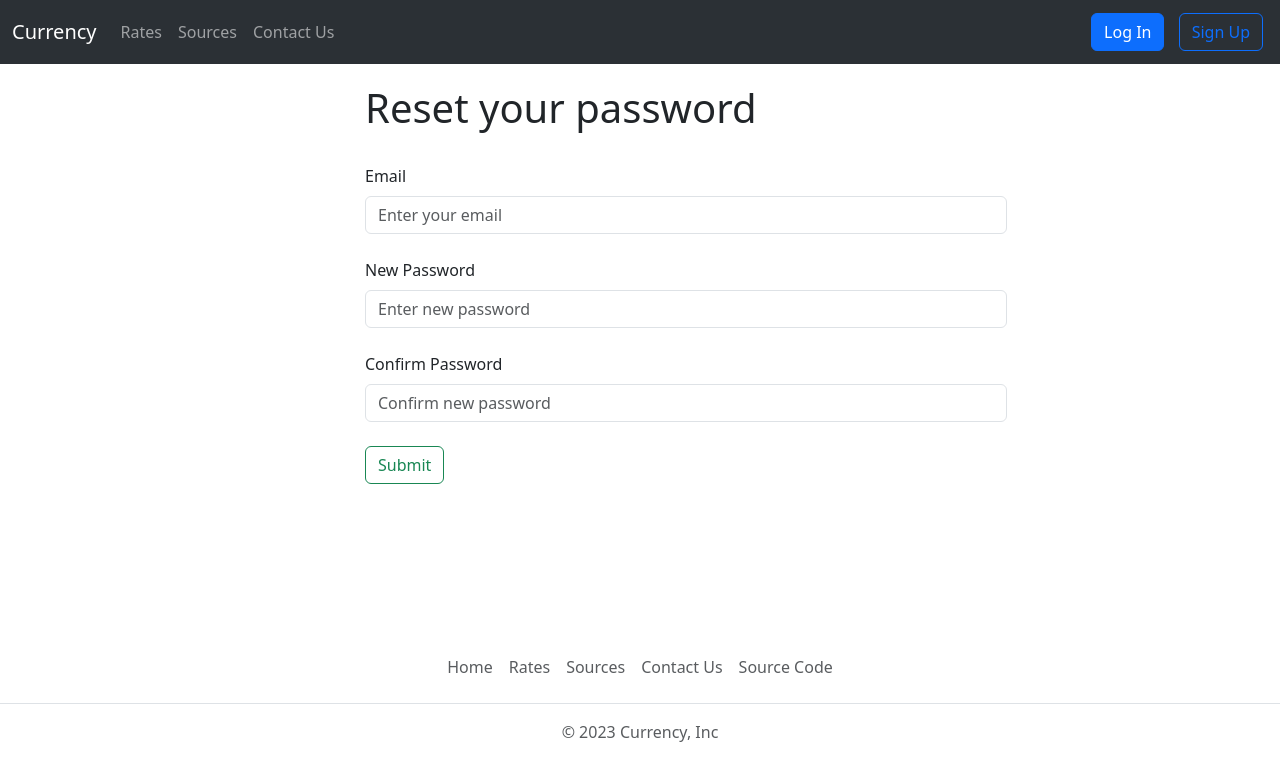
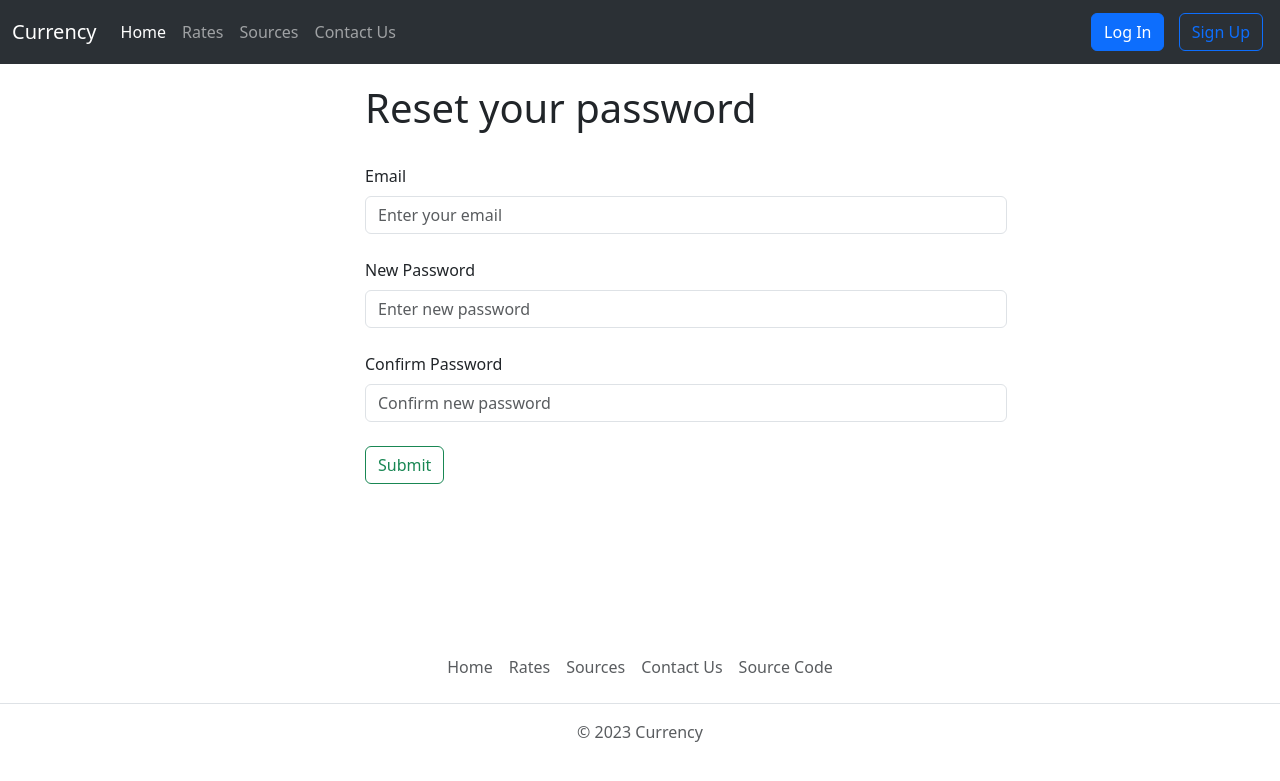
Before and after one commit to nkstlrv/Currency, a Django app: page /auth/password-reset/ in a window 1280 px wide. Shown: the top 781 px of the page. Run offline with Django 4.2, Linux system fonts and the light colour scheme; data comes from the database, SQL or seed files in the repository; some libraries are stand-ins or nearby versions.

Commit message:
source model logo field

```diff
--- a/app/currency/models.py
+++ b/app/currency/models.py
@@ -20,7 +20,9 @@ class Rate(models.Model):
     )
 
     created = models.DateTimeField(auto_now_add=True)
-    source = models.ForeignKey("currency.Source", on_delete=models.CASCADE, related_name='rates')
+    source = models.ForeignKey(
+        "currency.Source", on_delete=models.CASCADE, related_name="rates"
+    )
 
     def __str__(self):
         return f"For {self.currency} --> Buy: {self.buy} | Sell: {self.sell}"
@@ -42,6 +44,7 @@ class ContactUs(models.Model):
 class Source(models.Model):
     name = models.CharField(max_length=64)
     url = models.CharField(max_length=255)
+    logo = models.FileField(default=None, null=True)
 
     def __str__(self):
         return f"{self.name} | {self.url}"
--- a/app/currency/templates/currency/includes/footer.html
+++ b/app/currency/templates/currency/includes/footer.html
@@ -6,5 +6,5 @@
       <li class="nav-item"><a href="{% url 'contact_create' %}" class="nav-link px-2 text-body-secondary">Contact Us</a></li>
       <li class="nav-item"><a href="https://github.com/nkstlrv/currency" class="nav-link px-2 text-body-secondary">Source Code</a></li>
     </ul>
-    <p class="text-center text-body-secondary">© 2023 Currency, Inc</p>
+    <p class="text-center text-body-secondary">© 2023 Currency</p>
   </footer>
--- a/app/currency/templates/currency/includes/navbar.html
+++ b/app/currency/templates/currency/includes/navbar.html
@@ -8,6 +8,9 @@
         <div class="collapse navbar-collapse" id="navbarScroll">
             <ul class="navbar-nav me-auto my-2 my-lg-0 navbar-nav-scroll" style="--bs-scroll-height: 100px;">
 
+                <li class="nav-item">
+                    <a class="nav-link active" aria-current="page" href="{% url 'home' %}">Home</a>
+                </li>
 
                 <li class="nav-item">
                     <a class="nav-link silent" aria-current="page" href="{% url 'rates_table' %}">Rates</a>
```
